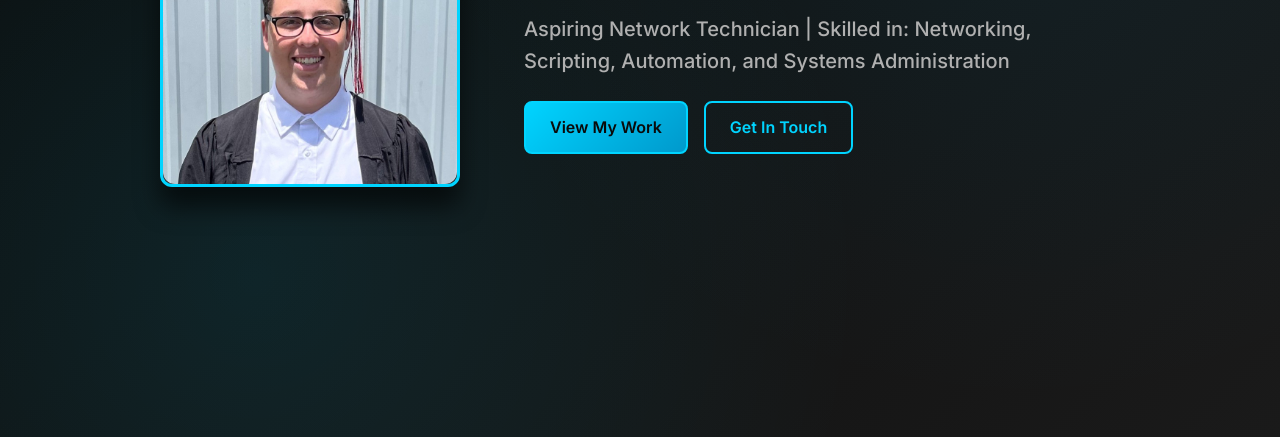
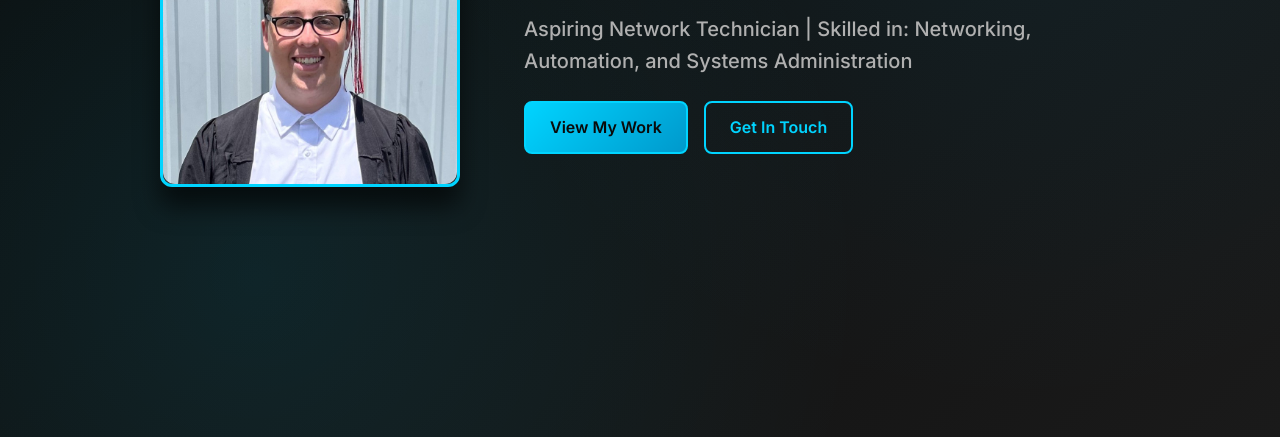
Before and after one commit to Tomergl123/portfolio, a plain HTML site: page index.html in a window 1280 px wide. Shown: the part 363-800 px from the top of the page. Drawn offline with Linux system fonts and the light colour scheme.

Commit message:
Fixed small detail

```diff
--- a/index.html
+++ b/index.html
@@ -50,7 +50,7 @@
                 <div class="profile-content">
                     <h1 class="profile-name">Tomer Gluzman</h1>
                     <p class="profile-tagline">Aspiring Network Technician |
-                        Skilled in: Networking, Scripting, Automation, and Systems Administration</p>
+                        Skilled in: Networking, Automation, and Systems Administration</p>
                     <div class="cta-buttons">
                         <a href="#projects" class="btn btn-primary">View My Work</a>
                         <a href="#contact" class="btn btn-secondary">Get In Touch</a>
```
